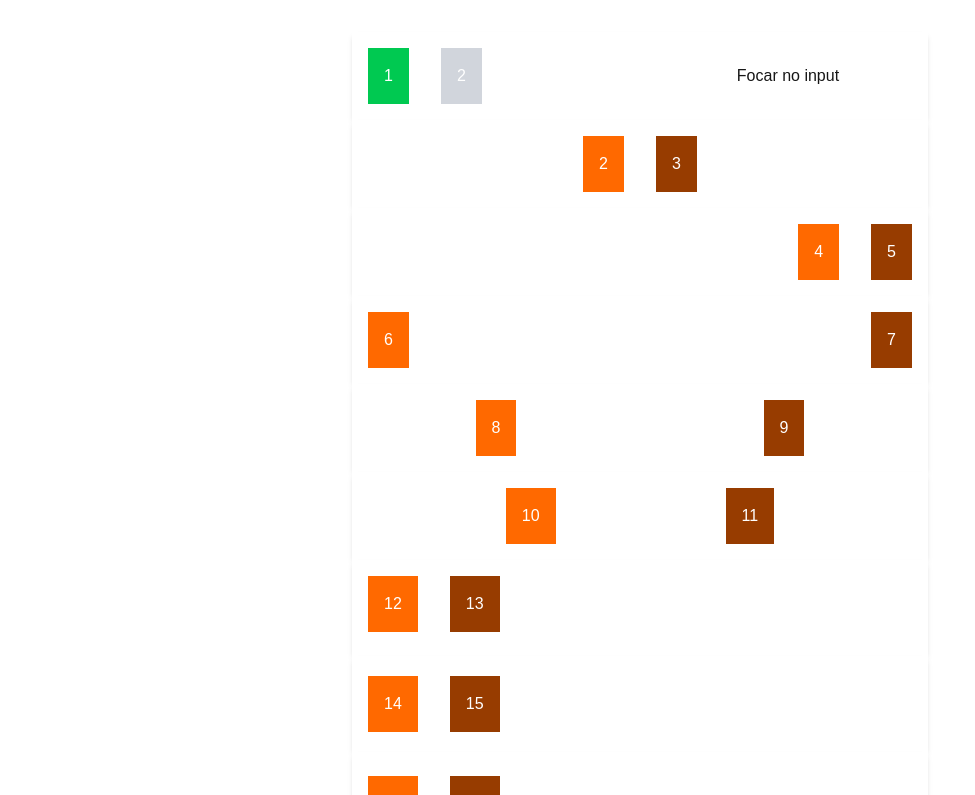
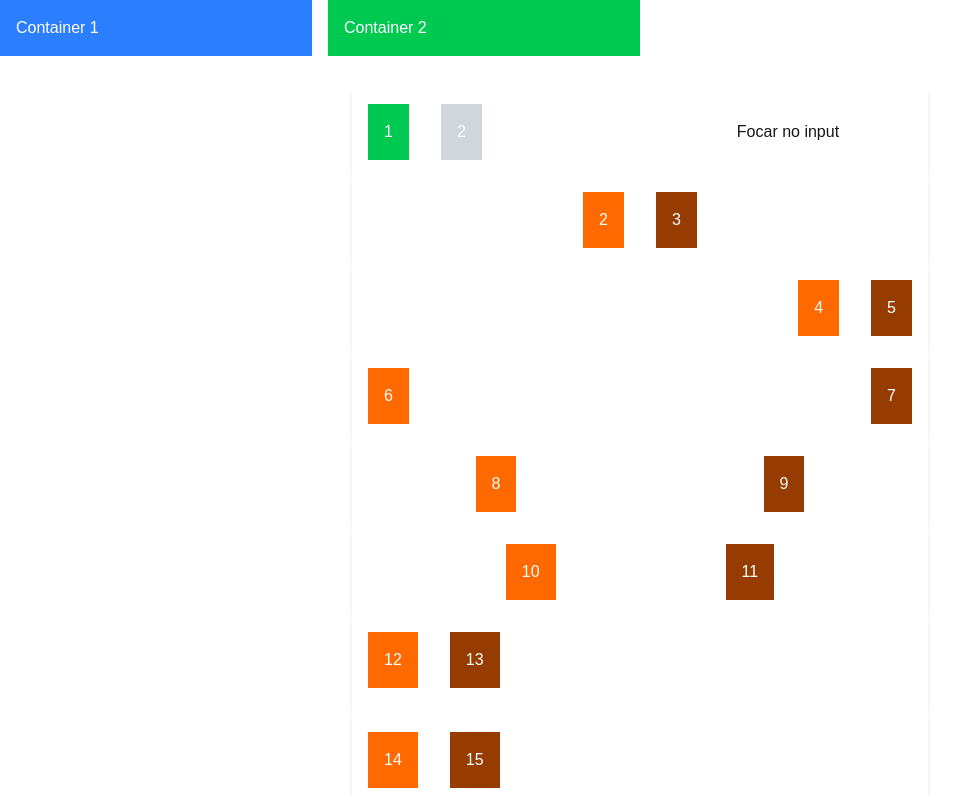
Before and after one commit to rodinogueira/nextjs-lab, a Next.js app: page / in a window 1280 px wide. Shown: the top 795 px of the page, without its empty margins (0-975 px from the left). Built offline with nearby package versions, Linux system fonts and the light colour scheme.

Commit message:
feat: two containers side by side

```diff
--- a/src/app/page.tsx
+++ b/src/app/page.tsx
@@ -14,7 +14,14 @@ const FlexboxExamples = () => {
   };
 
   return (
+    <>
+      <div className="flex gap-4 w-1/2">
+        <div className="w-1/2 bg-blue-500 p-4 text-white">Container 1</div>
+        <div className="w-1/2 bg-green-500 p-4 text-white">Container 2</div>
+      </div>
       <div className="flex flex-col min-h-screen justify-center items-center">
+
+
       <div className="gap-12 p-8 w-1/2">
         {/* 1. Alinhar à Esquerda */}
         <div className="flex flex-row w-full gap-8 justify-start bg-white p-4 shadow-md">
@@ -94,6 +101,7 @@ const FlexboxExamples = () => {
         </div>
       </div>
       </div>
+    </>
   );
 };
 
```
Lines whose indentation alone changed are shown as unchanged.
